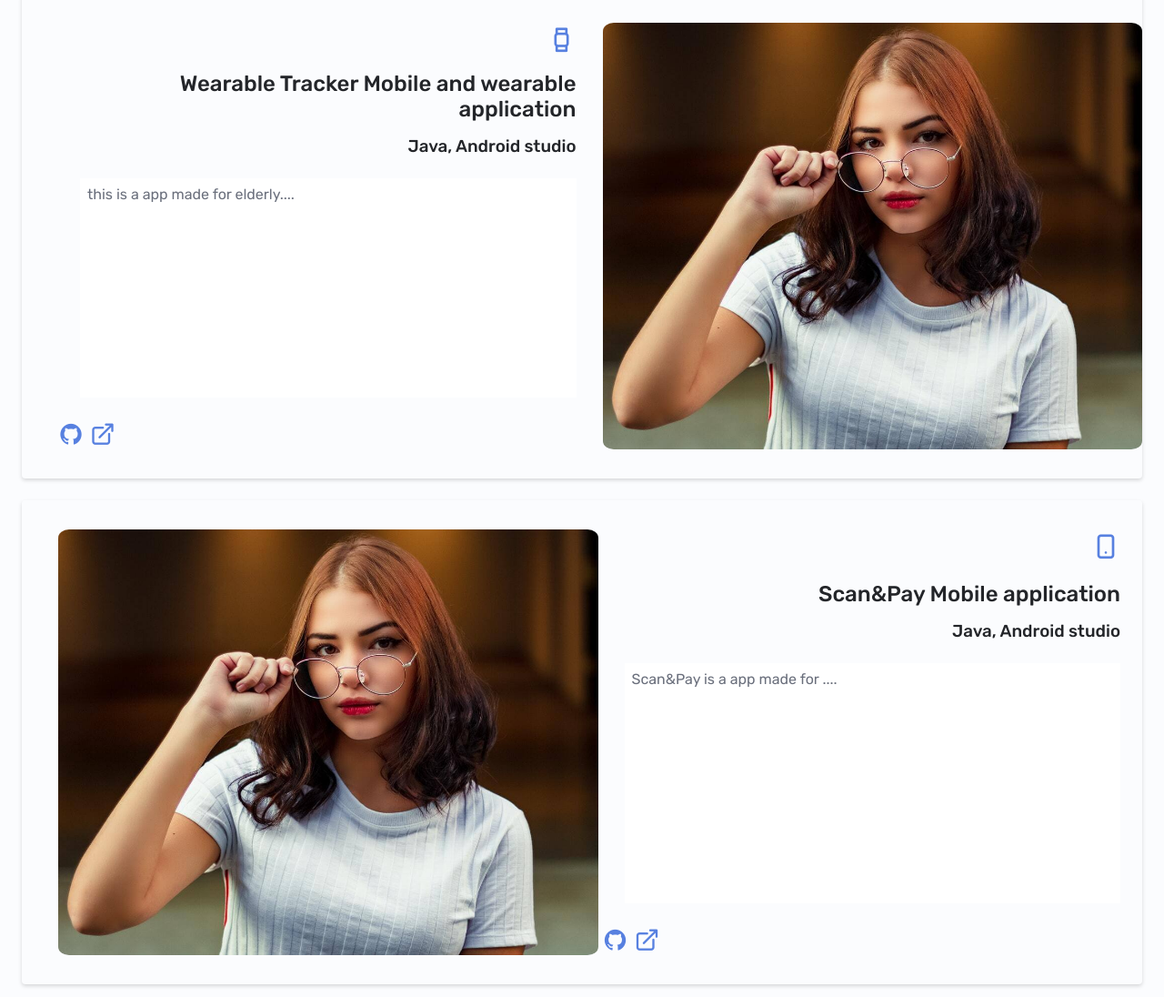
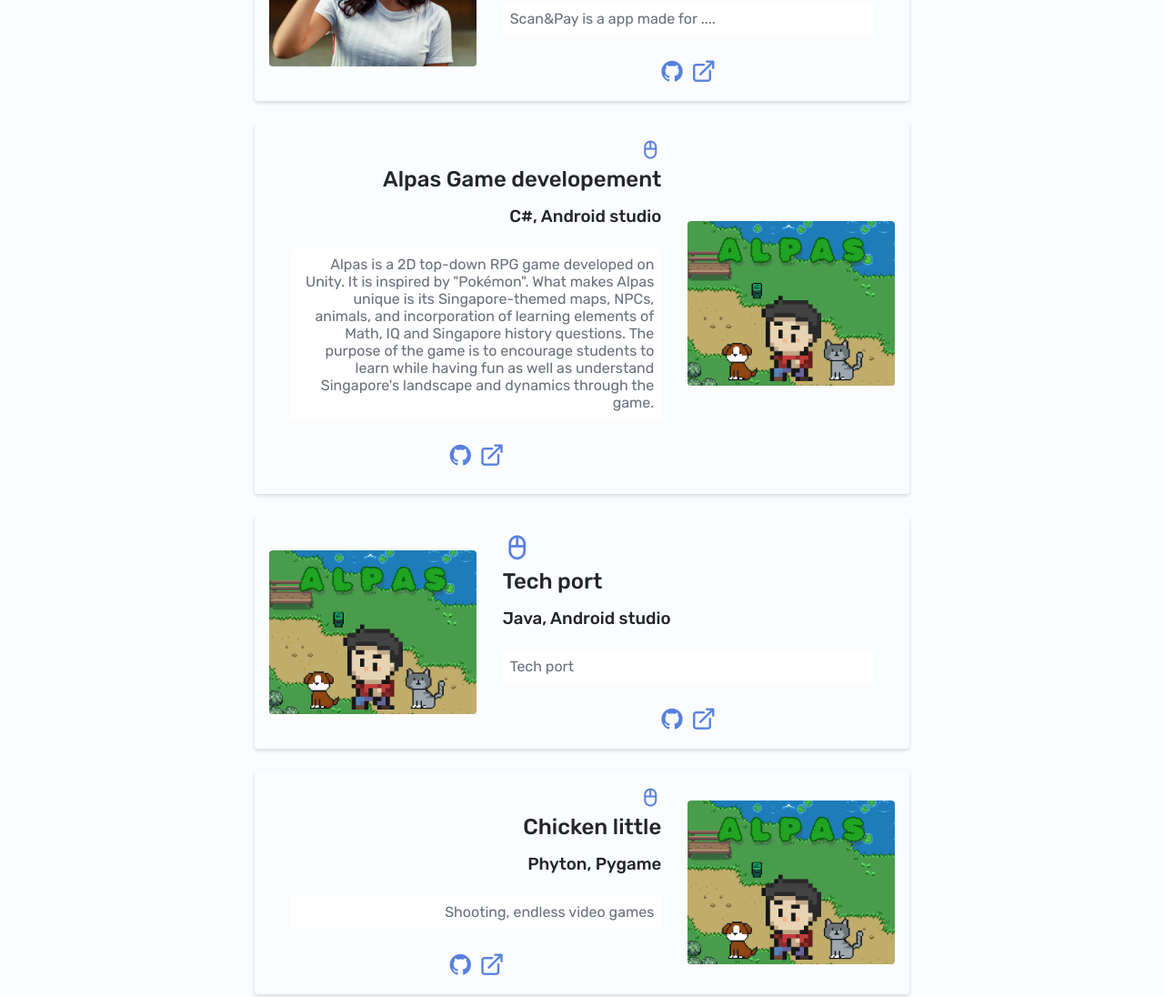
Before and after one commit to jovitaanderson/tech-portfolio, a plain HTML site: page index.html in a window 1280 px wide. Shown: the part 2257-3353 px from the top of the page at 91% size. Drawn offline with nearby package versions, Linux system fonts and the light colour scheme; a script that the page names is missing.

Commit message:
Update design

```diff
--- a/assets/css/styles.css
+++ b/assets/css/styles.css
@@ -521,7 +521,7 @@ font-weight: var(--font-medium);
 }
 
 .about__img{
-  width: 200px;
+  width: fit-content;
   border-radius: .5rem;
   justify-self: center;
   align-self: center;
@@ -529,6 +529,8 @@ font-weight: var(--font-medium);
 
 .about__description {
   text-align: center;
+  overflow-wrap: break-word;
+  width: 500px;
   margin-bottom: var(--mb-2-5);
 }
 
@@ -786,6 +788,8 @@ font-weight: var(--font-medium);
   -webkit-animation: fadeOut 1s;
   animation: fadeOut 1s;
   animation-fill-mode: forwards;
+  max-width: 768px;
+  justify-self: center;
 }
 
 .qualification__active[data-content]{
@@ -793,20 +797,28 @@ font-weight: var(--font-medium);
   -webkit-animation: fadeIn 1s;
   animation: fadeIn 1s;
   animation-fill-mode: forwards;
+  max-width: 768px;
+  justify-self: center;
 }
 
 .qualification__button.qualification__active{
   color: var(--first-color);
 }
 
+.projects__links{
+  justify-self: center;
+  /* padding-left: 50px; */
+}
+
 
 /*==================== PROJECTS ====================*/
-.qulification__container{
+.qualification__container{
  /* grid-template-columns: repeat(1,1fr);
   grid-row-gap: 0;
   margin-left: 100px;
   margin-right: 100px; */
   max-width: 1300px;
+  display: grid;
 }
 
 
@@ -814,7 +826,7 @@ font-weight: var(--font-medium);
   position: relative;
   margin: 1.5rem;
 
-  padding: 3.5rem .5rem 1.23rem 1.5rem;
+  padding: 1.5rem 1.5rem 1.5rem 1.5rem;
   border-radius: .25rem;
   box-shadow: 0 2px 4px rgba(0, 0, 0, .15);
   transition: .3s;
@@ -843,13 +855,21 @@ font-weight: var(--font-medium);
 
 .projects__content__details{
   display: grid;
-  grid-template-columns:1fr 1fr;
+  grid-template-columns:1fr 2fr;
   grid-template-rows: 0.2fr 0fr 0fr 1fr 0.1fr;
   column-gap: 5px;
-
+}
+
+.projects__content__details-reverse{
+  display: grid;
+  text-align: right;
+  grid-template-columns:2fr 1fr;
+  grid-template-rows: 0.2fr 0fr 0fr 1fr 0.1fr;
+  column-gap: 5px;
 }
 
 .projects__content-img{
+  align-self: center;
   width: fit-content;
   grid-row-start: 1;
   grid-row-end: 6;
@@ -857,6 +877,7 @@ font-weight: var(--font-medium);
 }
 
 .projects__content-img-reverse{
+  align-self: center;
   width: fit-content;
   grid-column-start: 2;
   grid-column-end: 2;
@@ -867,6 +888,15 @@ font-weight: var(--font-medium);
 
 .projects__title{
   height: fit-content;
+  text-align: left;
+  margin-left: var(--mb-1-5);
+  font-size: var (--h3-font-size);
+  margin-bottom: var(--mb-1);
+  font-weight : var(--font-medium);
+}
+
+.projects__title-reverse{
+  height: fit-content;
   text-align: right;
   margin-right: var(--mb-1-5);
   font-size: var (--h3-font-size);
@@ -875,6 +905,15 @@ font-weight: var(--font-medium);
 }
 
 .projects__tech{
+  height: fit-content;
+  text-align: left;
+  margin-left: var(--mb-1-5);
+  font-size: var (--h3-font-size);
+  margin-bottom: var(--mb-1-5);
+  font-weight : var(--font-medium);
+}
+
+.projects__tech-reverse{
   height: fit-content;
   text-align: right;
   margin-right: var(--mb-1-5);
@@ -906,6 +945,16 @@ font-weight: var(--font-medium);
 }
 
 .projects__icon{
+  text-align: left;
+  margin-left: var(--mb-1-5);
+  display:block;
+  height: fit-content;
+  font-size: 1.5rem;
+  color: var(--first-color);
+  margin-bottom: var(--mb-0-25);
+}
+
+.projects__icon-reverse{
   text-align: right;
   margin-right: var(--mb-1-5);
   display:block;
@@ -1238,7 +1287,8 @@ font-weight: var(--font-medium);
 
 /*==================== CONTACT ME ====================*/
 .contact__container{
-  row-gap: 3rem;
+  justify-items: center;
+  /* row-gap: 3rem; */
 }
 
 .contact__information{
@@ -1417,9 +1467,9 @@ font-weight: var(--font-medium);
     justify-content: center;
   }
 
-  .projects__content{
+  /* .projects__content{
     padding-right: 3.5rem;
-  }
+  } */
 
   .projects__modal{
     padding: 0 .5rem;
@@ -1463,7 +1513,6 @@ font-weight: var(--font-medium);
   .skills__container,
   .portfolio__content,
   .projectInMind__container,
-  .contact__container,
   .footer__container{
     grid-template-columns: repeat(2, 1fr);
   }
@@ -1583,7 +1632,7 @@ font-weight: var(--font-medium);
     font-size: 2rem;
   }
   .projects__content{
-    padding: 2rem 0 2rem 2.5rem;
+    padding: 1rem 1rem 1rem 1rem;
   }
   .projects__modal-content{
     width: 450px;
--- a/index.html
+++ b/index.html
@@ -75,7 +75,7 @@
                                 <i class="uil uil-linkedin"></i>
                             </a>
 
-                            <a href="https://github.com/joderson" target ="_blank" class="home__social-icon">
+                            <a href="https://github.com/jovitaanderson" target ="_blank" class="home__social-icon">
                                 <i class="uil uil-github"></i>
                             </a>
 
@@ -94,7 +94,7 @@
                                 <h1 class="home__title">Hi, I'am Jovita :)</h1>
                             </div>
                             <h3 class="home__subtitle">Student</h3>
-                            <p class="home__description">Welcome to my website! This is a personal project to showcase the fun side of me! Enjoy scrolling ~</p>
+                            <p class="home__description">Welcome to my Tech protfilo! This is a personal project to showcase the fun side of me! Enjoy scrolling ~</p>
                             <a href="#about" class="button button--flex">
                                 About me <i class="uil uil-message button__icon"></i>
                             </a>
@@ -125,7 +125,7 @@
                         <p class="about__description">I am currently a undergraduate in National University of Singapore, Computer Sciencesssss
                             ssssssssssssssssssssssssssssssssssssssssssssssssssssssssssssssssssssssssssssss
                             sssssssssssssssssssss. </p>
-                        <div class="about__info">
+                        <!-- <div class="about__info">
                            <div>
                             <span class="about__info-title">08+</span>
                             <span class="about__info-name">Years <br> experience</span>
@@ -138,7 +138,7 @@
                             <span class="about__info-title">05+</span>
                             <span class="about__info-name">Companies <br> worked</span>
                            </div>
-                        </div>
+                        </div> -->
 
                         <div class="about__buttons">
                             <a download ="" href="assets/pdf/Alexa-Cv.pdf" class="button button--flex">
@@ -149,9 +149,9 @@
                     </div>
                 </div>
 
-                <div class="skills_container container grid">
+                <!-- <div class="skills_container container grid">
                     <div>
-                        <!--==================== SKILLS1 ====================-->
+                        --==================== SKILLS1 ====================--
                         <div class="skills__content skills__close">
                             <div class="skills__header">
                                 <i class="uil uil-brackets-curly skills__icon"></i>
@@ -170,7 +170,7 @@
 
                         </div>
                     </div>
-                </div>
+                </div> -->
             </section>
 
             <!--==================== QUALIFICATION ====================-->
@@ -210,7 +210,7 @@
                                     <h3 class="projects__tech">Java, Intellij</h3>
                                     <p class="projects__description">CLI chatbot....</p>
                                     <div class="projects__links">
-                                        <a href="https://github.com/joderson" target ="_blank" class="home__social-icon">
+                                        <a href="https://github.com/jovitaanderson/ado-chatbot" target ="_blank" class="home__social-icon">
                                             <i class="uil uil-github"></i>
                                         </a>
                                         <a href="mailto:joderson15@gmail.com" target ="_blank" class="home__social-icon">
@@ -222,14 +222,14 @@
 
                             <!--==================== PROJECT 2 ====================-->
                             <div class="projects__content">
-                                <div class="projects__content__details">
+                                <div class="projects__content__details-reverse">
                                     <img src="assets/img/about.jpg" alt="" class="projects__content-img-reverse">
-                                    <i class="uil uil-watch projects__icon"></i>
-                                    <h2 class="projects__title">Wearable Tracker Mobile and wearable application</h2>
-                                    <h3 class="projects__tech">Java, Android studio</h3>
+                                    <i class="uil uil-watch projects__icon-reverse"></i>
+                                    <h2 class="projects__title-reverse">Wearable Tracker Mobile and wearable application</h2>
+                                    <h3 class="projects__tech-reverse">Java, Android studio</h3>
                                     <p class="projects__description">this is a app made for elderly....</p>
                                     <div class="projects__links">
-                                        <a href="https://github.com/joderson" target ="_blank" class="home__social-icon">
+                                        <a href="https://github.com/jovitaanderson/FYP" target ="_blank" class="home__social-icon">
                                             <i class="uil uil-github"></i>
                                         </a>
                                         <a href="mailto:joderson15@gmail.com" target ="_blank" class="home__social-icon">
@@ -248,7 +248,7 @@
                                     <h3 class="projects__tech">Java, Android studio</h3>
                                     <p class="projects__description">Scan&Pay is a app made for ....</p>
                                     <div class="projects__links">
-                                        <a href="https://github.com/joderson" target ="_blank" class="home__social-icon">
+                                        <a href="https://github.com/jovitaanderson/ScanNPay" target ="_blank" class="home__social-icon">
                                             <i class="uil uil-github"></i>
                                         </a>
                                         <a href="mailto:joderson15@gmail.com" target ="_blank" class="home__social-icon">
@@ -264,18 +264,18 @@
 
                             <!--==================== PROJECT 1 ====================-->
                             <div class="projects__content">
-                                <div class="projects__content__details">
+                                <div class="projects__content__details-reverse">
                                     <img src="assets/img/itch_poster_1.jpg" alt="" class="projects__content-img-reverse">
-                                    <i class="uil uil-mouse projects__icon"></i>
-                                    <h2 class="projects__title">Alpas Game developement</h2>
-                                    <h3 class="projects__tech">C#, Android studio</h3>
+                                    <i class="uil uil-mouse projects__icon-reverse"></i>
+                                    <h2 class="projects__title-reverse">Alpas Game developement</h2>
+                                    <h3 class="projects__tech-reverse">C#, Android studio</h3>
                                     <p class="projects__description">Alpas is a 2D top-down RPG game developed on Unity. It is inspired by
                                         "Pokémon". What makes Alpas unique is its Singapore-themed maps, NPCs, animals, and incorporation
                                         of learning elements of Math, IQ and Singapore history questions. The purpose of the game
                                         is to encourage students to learn while having fun as well as understand
                                             Singapore's landscape and dynamics through the game.</p>
                                     <div class="projects__links">
-                                        <a href="https://github.com/joderson" target ="_blank" class="home__social-icon">
+                                        <a href="https://github.com/jovitaanderson/Alpas-game" target ="_blank" class="home__social-icon">
                                             <i class="uil uil-github"></i>
                                         </a>
                                         <a href="mailto:joderson15@gmail.com" target ="_blank" class="home__social-icon">
@@ -297,7 +297,7 @@
                                     <h3 class="projects__tech">Java, Android studio</h3>
                                     <p class="projects__description"> Tech port</p>
                                     <div class="projects__links">
-                                        <a href="https://github.com/joderson" target ="_blank" class="home__social-icon">
+                                        <a href="https://github.com/jovitaanderson/tech-portfolio" target ="_blank" class="home__social-icon">
                                             <i class="uil uil-github"></i>
                                         </a>
                                         <a href="mailto:joderson15@gmail.com" target ="_blank" class="home__social-icon">
@@ -313,14 +313,33 @@
 
                             <!--==================== PROJECT 1 ====================-->
                             <div class="projects__content">
+                                <div class="projects__content__details-reverse">
+                                    <img src="assets/img/itch_poster_1.jpg" alt="" class="projects__content-img-reverse">
+                                    <i class="uil uil-mouse projects__icon-reverse"></i>
+                                    <h2 class="projects__title-reverse">Chicken little</h2>
+                                    <h3 class="projects__tech-reverse">Phyton, Pygame</h3>
+                                    <p class="projects__description">Shooting, endless video games</p>
+                                    <div class="projects__links">
+                                        <a href="https://github.com/jovitaanderson/chicken-little-game" target ="_blank" class="home__social-icon">
+                                            <i class="uil uil-github"></i>
+                                        </a>
+                                        <a href="mailto:joderson15@gmail.com" target ="_blank" class="home__social-icon">
+                                            <i class="uil uil-external-link-alt"></i>
+                                        </a>
+                                    </div>
+                                </div>
+                            </div>
+
+                            <!--==================== PROJECT 2 ====================-->
+                            <div class="projects__content">
                                 <div class="projects__content__details">
-                                    <img src="assets/img/itch_poster_1.jpg" alt="" class="projects__content-img-reverse">
+                                    <img src="assets/img/itch_poster_1.jpg" alt="" class="projects__content-img">
                                     <i class="uil uil-mouse projects__icon"></i>
                                     <h2 class="projects__title">Phyton mini-games</h2>
                                     <h3 class="projects__tech">Phyton3, Visual studio</h3>
                                     <p class="projects__description">mini games</p>
                                     <div class="projects__links">
-                                        <a href="https://github.com/joderson" target ="_blank" class="home__social-icon">
+                                        <a href="https://github.com/jovitaanderson/python-mini-games" target ="_blank" class="home__social-icon">
                                             <i class="uil uil-github"></i>
                                         </a>
                                         <a href="mailto:joderson15@gmail.com" target ="_blank" class="home__social-icon">
```
